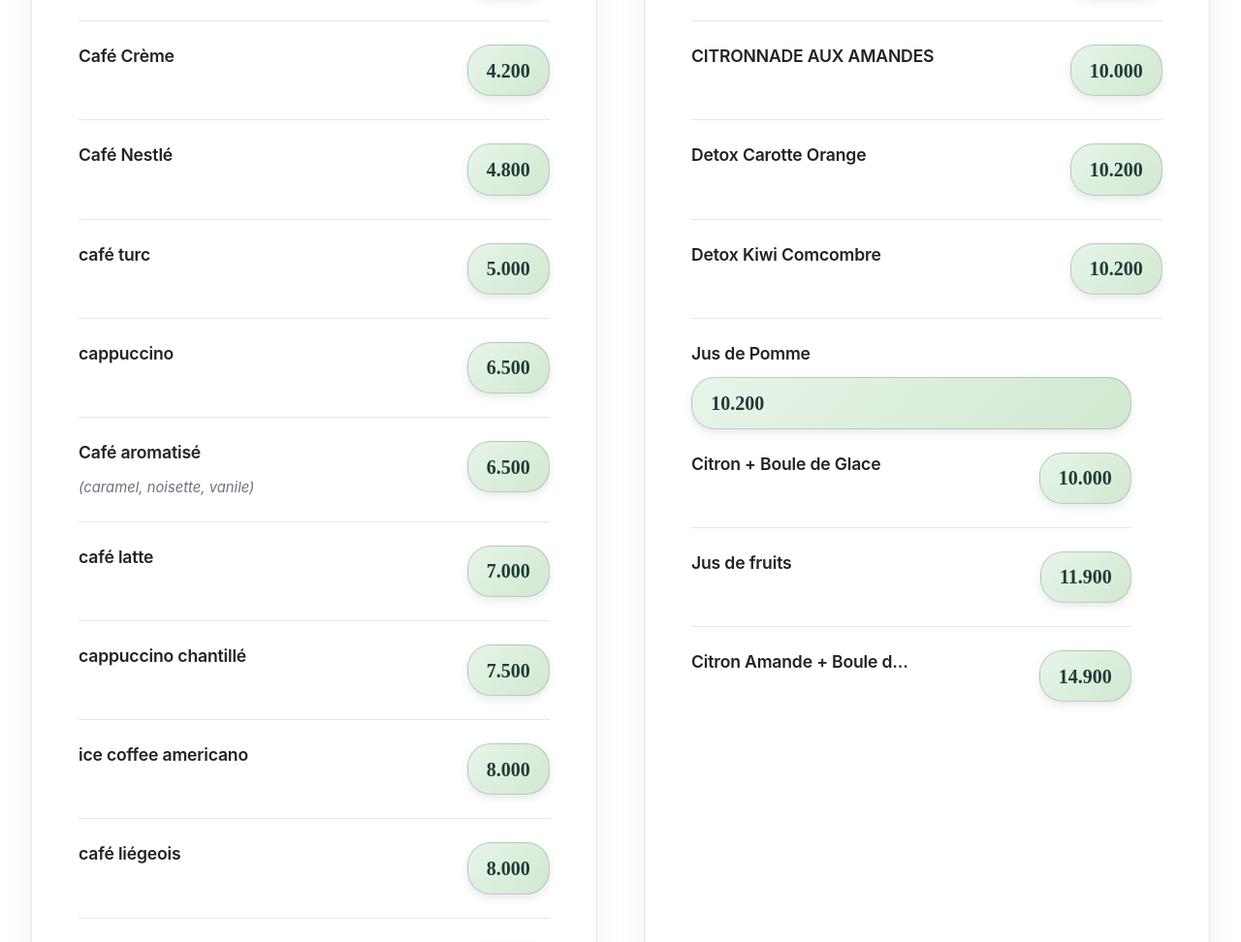
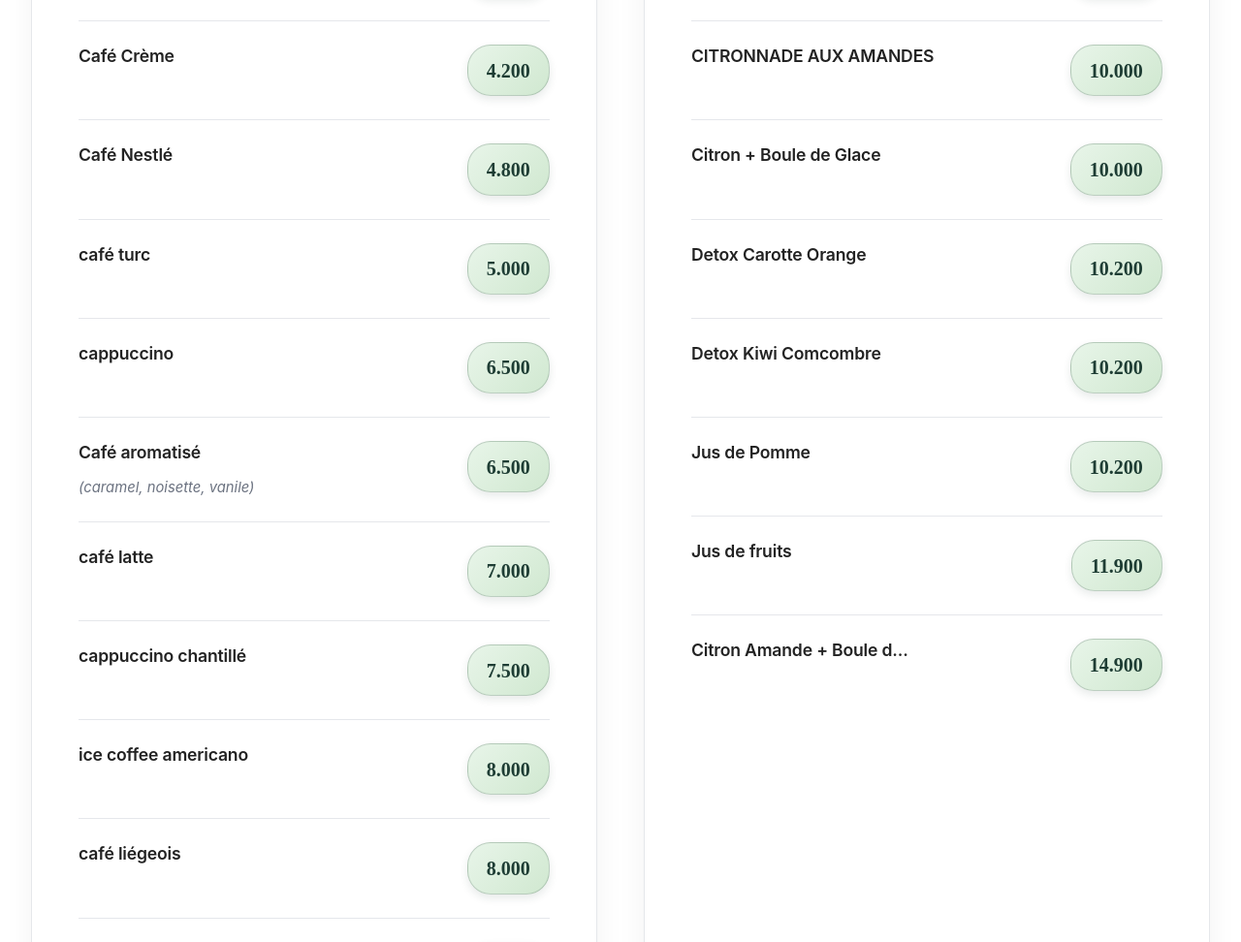
Before and after one commit to devallservicess/Hashtag, a plain HTML site: page pages/boissons.html in a window 1280 px wide. Shown: the part 1490-2462 px from the top of the page at 97% size. Drawn offline with Linux system fonts and the light colour scheme.

Commit message:
Update boissons.html

```diff
--- a/pages/boissons.html
+++ b/pages/boissons.html
@@ -73,10 +73,10 @@
                 <div class="menu-item"><div class="item-info"><div class="item-name">KIWI</div></div><div class="item-price">10.000</div></div>
                 <div class="menu-item"><div class="item-info"><div class="item-name">JUS BANANE</div></div><div class="item-price">10.000</div></div>
                 <div class="menu-item"><div class="item-info"><div class="item-name">CITRONNADE AUX AMANDES</div></div><div class="item-price">10.000</div></div>
+                <div class="menu-item"><div class="item-info"><div class="item-name">Citron + Boule de Glace</div></div><div class="item-price">10.000</div></div>
                 <div class="menu-item"><div class="item-info"><div class="item-name">Detox Carotte Orange</div></div><div class="item-price">10.200</div></div>
                 <div class="menu-item"><div class="item-info"><div class="item-name">Detox Kiwi Comcombre</div></div><div class="item-price">10.200</div></div>
-                <div class="menu-item"><div class="item-info"><div class="item-name">Jus de Pomme</div><div><div class="item-price">10.200</div></div>
-                <div class="menu-item"><div class="item-info"><div class="item-name">Citron + Boule de Glace</div></div><div class="item-price">10.000</div></div>
+                <div class="menu-item"><div class="item-info"><div class="item-name">Jus de Pomme</div></div><div class="item-price">10.200</div></div>
                 <div class="menu-item"><div class="item-info"><div class="item-name">Jus de fruits</div></div><div class="item-price">11.900</div></div>
                 <div class="menu-item"><div class="item-info"><div class="item-name">Citron Amande + Boule d...</div></div><div class="item-price">14.900</div></div>
             </section>
```
